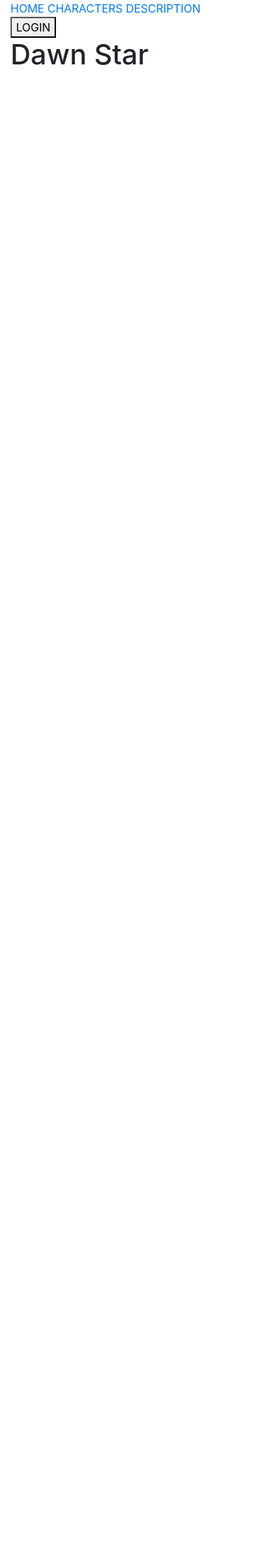
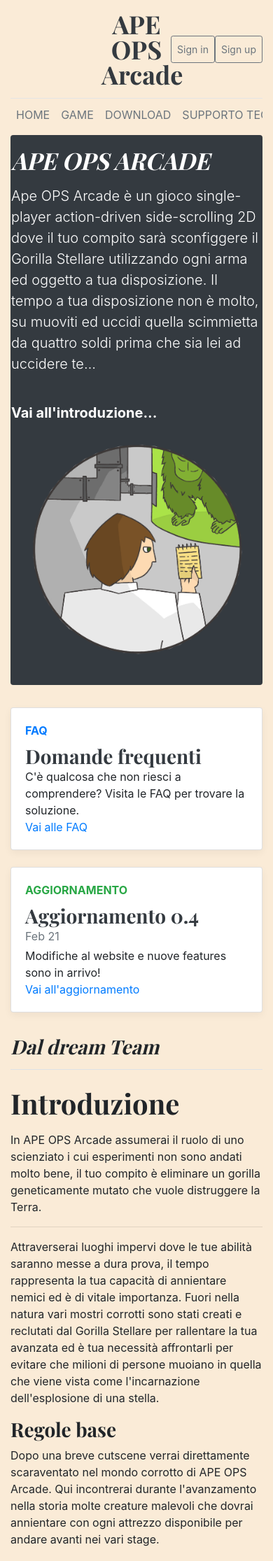
Before and after one commit to itisrivoira/ApeOPSArcade, a PHP site: page / in a window 390 px wide. Shown: the top 2231 px of the page at 70% size. Before the commit the page ends 93 px from the top, so only its background shows below. Run offline with PHP 8.4, Linux system fonts and the light colour scheme; some libraries are stand-ins or nearby versions.

Commit message:
Update Layout.css and index.html
Homepage finale con layout integrato.

```diff
--- a/website/css/layout.css
+++ b/website/css/layout.css
@@ -1,188 +1,187 @@
-@media only screen and (max-width: 2560px) {
-    * {
-        box-sizing: border-box;
+/*
+    Header e definizioni caratteristiche navbar
+*/
+
+body {
+    background-color: antiquewhite;
 }
-    body {
-        background-color: grey;
-        background-size: cover;
-        background-repeat: repeat;
+
+.main-header {
+    line-height: 1;
+    border-bottom: 1px solid #e5e5e5;
 }
-    #pp {
-        padding-top: 20px;
-        padding-bottom: 20px;
-        background-color: rgba(19, 18, 18, 0.575);
-        position: absolute;
+
+.main-header-logo {
+    font-family: "Playfair Display", Georgia, "Times New Roman", serif;
+    font-size: 2.25rem;
 }
-    #home {
-        color: whitesmoke;
-        padding-inline: 15px;
-        opacity: 100%;
+
+.main-header-logo:hover {
     text-decoration: none;
 }
-    #chrs {
-        color: whitesmoke;
-        padding-right: 15px;
-        opacity: 100%;
-        text-decoration: none;
+
+h1,
+h2,
+h3,
+h4,
+h5,
+h6 {
+    font-family: "Playfair Display", Georgia, "Times New Roman", serif;
 }
-    #ds {
-        color: whitesmoke;
-        opacity: 100%;
-        text-decoration: none;
+
+.display-4 {
+    font-size: 2.1rem;
 }
-    #in1 {
-        display: inline;
-        margin-left: 82%;
-        box-sizing: border-box;
-        padding: 20px;
-        background-color: whitesmoke;
-    }
-    #loginBTN {
-        font-weight: bold;
-    }
-    .fade-in {
-        animation: fadeIn ease 5s;
-        -webkit-animation: fadeIn ease 5s;
-        -moz-animation: fadeIn ease 5s;
-        -o-animation: fadeIn ease 5s;
-        -ms-animation: fadeIn ease 5s;
-    }
-    @keyframes fadeIn {
-        0% {
-            opacity: 0;
-        }
-        100% {
-            opacity: 1;
-        }
-    }
-    @-moz-keyframes fadeIn {
-        0% {
-            opacity: 0;
-        }
-        100% {
-            opacity: 1;
-        }
-    }
-    @-webkit-keyframes fadeIn {
-        0% {
-            opacity: 0;
-        }
-        100% {
-            opacity: 1;
-        }
-    }
-    @-o-keyframes fadeIn {
-        0% {
-            opacity: 0;
-        }
-        100% {
-            opacity: 1;
-        }
-    }
-    @-ms-keyframes fadeIn {
-        0% {
-            opacity: 0;
-        }
-        100% {
-            opacity: 1;
-        }
-    }
-    #titleGm {
-        font-size: 150px;
-        color: rgb(251, 226, 144);
-        position: relative;
-        -webkit-text-stroke-width: 2px;
-        -webkit-text-stroke-color: rgb(74, 159, 199);
-    }
-    .button {
-        border: none;
-        padding-inline: 25px;
-        text-align: center;
+
+@media (min-width: 768px) {
+    .display-4 {
+        font-size: 2.5rem;
     }
 }
 
-@media only screen and (max-width: 1920px) {
-    * {
-        box-sizing: border-box;
-    }
-    body {
-        background-color: rgb(196, 16, 16);
-        background-size: cover;
-        background-repeat: repeat;
-    }
-    #main_container {
-        padding-top: 20px;
-        padding-bottom: 20px;
-        position: relative;
-        background-color: grey;
-    }
-    #in1 {
-        display: inline;
-        margin-left: 75%;
-        box-sizing: border-box;
-        padding: 20px;
-        background-color: whitesmoke;
-    }
-    #loginBTN {
-        font-weight: bold;
-    }
-    .fade-in {
-        animation: fadeIn ease 5s;
-        -webkit-animation: fadeIn ease 5s;
-        -moz-animation: fadeIn ease 5s;
-        -o-animation: fadeIn ease 5s;
-        -ms-animation: fadeIn ease 5s;
-    }
-    @keyframes fadeIn {
-        0% {
-            opacity: 0;
-        }
-        100% {
-            opacity: 1;
+@media (min-width: 1920px) {
+    .display-4 {
+        font-size: 2.7rem;
     }
 }
-    @-moz-keyframes fadeIn {
-        0% {
-            opacity: 0;
+
+.nav-scroller {
+    position: relative;
+    z-index: 2;
+    height: 2.75rem;
+    overflow-y: hidden;
 }
-        100% {
-            opacity: 1;
+
+.nav-scroller .nav {
+    display: -webkit-box;
+    display: -ms-flexbox;
+    display: flex;
+    -ms-flex-wrap: nowrap;
+    flex-wrap: nowrap;
+    padding-bottom: 1rem;
+    margin-top: -1px;
+    overflow-x: auto;
+    text-align: center;
+    white-space: nowrap;
+    -webkit-overflow-scrolling: touch;
+}
+
+.nav-scroller .nav-link {
+    padding-top: .75rem;
+    padding-bottom: .75rem;
+    font-size: .875rem;
+}
+
+
+/*
+    Settings per le due cards
+*/
+
+.card-img-right {
+    height: 100%;
+    border-radius: 0 3px 3px 0;
+}
+
+.flex-auto {
+    -ms-flex: 0 0 auto;
+    -webkit-box-flex: 0;
+    flex: 0 0 auto;
+}
+
+.h-250 {
+    height: 250px;
+}
+
+@media (min-width: 768px) {
+    .h-md-250 {
+        height: 250px;
     }
 }
-    @-webkit-keyframes fadeIn {
-        0% {
-            opacity: 0;
+
+
+/*@media (min-width: 1920px) {
+    .h-md-250 {
+        height: 300px;
     }
-        100% {
-            opacity: 1;
+}*/
+
+.border-top {
+    border-top: 1px solid #e5e5e5;
+}
+
+.border-bottom {
+    border-bottom: 1px solid #e5e5e5;
+}
+
+.box-shadow {
+    box-shadow: 0 .25rem .75rem rgba(0, 0, 0, .05);
+}
+
+
+/*
+    Parte post e contenuti nel main
+*/
+
+.container-title {
+    margin-bottom: 0;
+    font-size: 2rem;
+    font-weight: 400;
+}
+
+.container-description {
+    font-size: 1.1rem;
+    color: #999;
+}
+
+@media (min-width: 40em) {
+    .container-title {
+        font-size: 3.5rem;
     }
 }
-    @-o-keyframes fadeIn {
-        0% {
-            opacity: 0;
+
+
+/* Paginazione |non utilizzata| */
+
+.container-pagination {
+    margin-bottom: 4rem;
 }
-        100% {
-            opacity: 1;
+
+.container-pagination>.btn {
+    border-radius: 2rem;
 }
+
+
+/*
+    contenuti nel container
+*/
+
+.container-post {
+    margin-bottom: 4rem;
 }
-    @-ms-keyframes fadeIn {
-        0% {
-            opacity: 0;
+
+.container-post-title {
+    margin-bottom: .25rem;
+    font-size: 2.5rem;
 }
-        100% {
-            opacity: 1;
+
+.container-post-meta {
+    margin-bottom: 1.25rem;
+    color: #999;
 }
+
+
+/*
+    Footer
+*/
+
+.bottom-footer {
+    padding: 2.5rem 0;
+    color: #999;
+    text-align: center;
+    background-color: rgba(45, 45, 66, 0.986);
+    border-top: .05rem solid #e5e5e5;
 }
-    #titleGm {
-        font-size: 110px;
-        color: rgb(251, 226, 144);
-        position: relative;
-        -webkit-text-stroke-width: 2px;
-        -webkit-text-stroke-color: rgb(74, 159, 199);
+
+.bottom-footer p:last-child {
+    margin-bottom: 0;
 }
-    .button {
-        border: none;
-        padding-inline: 25px;
-        text-align: center;
-    }
-}
--- a/website/index.html
+++ b/website/index.html
@@ -1,65 +1,231 @@
-<!DOCTYPE html>
+<!doctype html>
 <html lang="en">
 
 <head>
+    <meta charset="utf-8">
+    <meta name="viewport" content="width=device-width, initial-scale=1, shrink-to-fit=no">
+    <meta name="description" content="Homepage del progetto APE OPS ARCADE">
+    <meta name="author" content="Cherchi Riccardo & Miretti Lorenzo">
+    <!--<link rel="icon" href="favicon.ico">  Non abbiamo ancora una icona |uso futuro|-->
 
-    <meta charset="UTF-8">
-    <meta name="viewport" content="width=device-width, initial-scale=1.0">
-    <title>Prototipo progetto GPOI</title>
-    <link rel="stylesheet" type="text/css" href="css\prototipo.css">
+    <title>APE OPS Arcade</title>
+
+    <!-- Bootstrap CSS -->
     <link rel="stylesheet" href="https://maxcdn.bootstrapcdn.com/bootstrap/4.0.0/css/bootstrap.min.css" integrity="sha384-Gn5384xqQ1aoWXA+058RXPxPg6fy4IWvTNh0E263XmFcJlSAwiGgFAW/dAiS6JXm" crossorigin="anonymous">
 
-    <script src="https://ajax.googleapis.com/ajax/libs/jquery/3.5.1/jquery.min.js"></script>
-    <script src="https://cdnjs.cloudflare.com/ajax/libs/popper.js/1.16.0/umd/popper.min.js"></script>
-    <script src="https://maxcdn.bootstrapcdn.com/bootstrap/4.5.2/js/bootstrap.min.js"></script>
-    <script src="https://code.jquery.com/jquery-3.2.1.slim.min.js" integrity="sha384-KJ3o2DKtIkvYIK3UENzmM7KCkRr/rE9/Qpg6aAZGJwFDMVNA/GpGFF93hXpG5KkN" crossorigin="anonymous"></script>
-    <script src="https://cdnjs.cloudflare.com/ajax/libs/popper.js/1.12.9/umd/popper.min.js" integrity="sha384-ApNbgh9B+Y1QKtv3Rn7W3mgPxhU9K/ScQsAP7hUibX39j7fakFPskvXusvfa0b4Q" crossorigin="anonymous"></script>
-    <script src="https://maxcdn.bootstrapcdn.com/bootstrap/4.0.0/js/bootstrap.min.js" integrity="sha384-JZR6Spejh4U02d8jOt6vLEHfe/JQGiRRSQQxSfFWpi1MquVdAyjUar5+76PVCmYl" crossorigin="anonymous"></script>
-
+    <!-- Template custom -->
+    <link href="https://fonts.googleapis.com/css?family=Playfair+Display:700,900" rel="stylesheet">
+    <link href="css/layout.css" rel="stylesheet">
 </head>
 
 <body>
 
-    <div class="container-fluid" id="pp">
-        <!--
-        <button class="button" data-toggle="dropdown">Home</button>
-        <div id="ptt" class="dropdown-menu">
-            <a class="dropdown-item" href="#">Link 1</a>
-            <a class="dropdown-item" href="#">Link 2</a>
-            <a class="dropdown-item" href="#">Link 3</a>
+    <div class="container">
+        <header class="main-header py-3">
+            <div class="row flex-nowrap justify-content-between align-items-center">
+                <div class="col-4 pt-1">
+                    <p></p>
+                    <!--Colonna per riempire spazio vuoto-->
+                </div>
+                <div class="col-4 text-center">
+                    <a class="main-header-logo text-dark" href="#">APE OPS Arcade</a>
+                </div>
+                <div class="col-4 d-flex justify-content-end align-items-center">
+                    <a class="btn btn-sm btn-outline-secondary py-2" href="#">Sign in</a>
+                    <a class="btn btn-sm btn-outline-secondary py-2" href="#">Sign up</a>
+                </div>
+            </div>
+        </header>
+
+        <div class="nav-scroller py-1 mb-2">
+            <nav class="nav d-flex justify-content-between">
+                <a class="p-2 text-muted" href="#">HOME</a>
+                <a class="p-2 text-muted" href="#">GAME</a>
+                <a class="p-2 text-muted" href="#">DOWNLOAD</a>
+                <a class="p-2 text-muted" href="#">SUPPORTO TECNICO</a>
+                <a class="p-2 text-muted" href="#">FAQ</a>
+                <a class="p-2 text-muted" href="#">CONTATTI</a>
+            </nav>
         </div>
 
-        <button class="button" data-toggle="dropdown">Description</button>
-        <div id="ptt2" class="dropdown-menu">
-            <a class="dropdown-item" href="#">Link 1</a>
-            <a class="dropdown-item" href="#">Link 2</a>
-            <a class="dropdown-item" href="#">Link 3</a>
-        </div>
-
-        <button class="button" data-toggle="dropdown">Characters</button>
-        <div id="ptt3" class="dropdown-menu">
-            <a class="dropdown-item" href="#">Link 1</a>
-            <a class="dropdown-item" href="#">Link 2</a>
-            <a class="dropdown-item" href="#">Link 3</a>
-        </div>
-        -->
-
-        <div class="header__navwrap" id="out">
-            <a id="home" href="" class="header__navitem">HOME</a>
-            <a id="chrs" href="" class="header__navitem">CHARACTERS</a>
-            <a id="ds" class="header__navitem" href="http://www.google.com">DESCRIPTION</a>
-
-            <div id="in1">
-                <button class="button" id="loginBTN">LOGIN</button>
+        <div class="jumbotron p-3 p-md-5 text-white rounded bg-dark">
+            <div class="row">
+                <div class="col-md-6 px-0">
+                    <h1 class="display-4 font-italic">APE OPS ARCADE</h1>
+                    <p class="lead my-3">Ape OPS Arcade è un gioco single-player action-driven side-scrolling 2D dove il tuo compito sarà sconfiggere il Gorilla Stellare utilizzando ogni arma ed oggetto a tua disposizione. Il tempo a tua disposizione non è molto, su muoviti
+                        ed uccidi quella scimmietta da quattro soldi prima che sia lei ad uccidere te…</p>
+                    <br>
+                    <p class="lead mb-0"><a href="#introduzione" class="text-white font-weight-bold">Vai all'introduzione...</a></p>
+                </div>
+                <div class="col-md-6 px-0">
+                    <img src="../website/img/ape_logo.png" class="img-fluid" alt="Responsive image">
+                </div>
             </div>
         </div>
 
-        <div>
-            <h1 class="fade-in" id="titleGm">Dawn Star</h1>
+        <!-- Inizio cards -->
+        <div class="row mb-2">
+            <div class="col-md-6">
+                <div class="card flex-md-row mb-4 box-shadow h-md-250">
+                    <div class="card-body d-flex flex-column align-items-start">
+                        <strong class="d-inline-block mb-2 text-primary">FAQ</strong>
+                        <h3 class="mb-0">
+                            <a class="text-dark" href="#">Domande frequenti</a>
+                        </h3>
+                        <p class="card-text mb-auto">C'è qualcosa che non riesci a comprendere? Visita le FAQ per trovare la soluzione.</p>
+                        <a href="#">Vai alle FAQ</a>
+                    </div>
+                    <img class="trumbnail-example card-img-right flex-auto d-none d-md-block" data-src="holder.js/200x250?theme=thumb" alt="Card image cap">
+                </div>
+            </div>
+            <div class="col-md-6">
+                <div class="card flex-md-row mb-4 box-shadow h-md-250">
+                    <div class="card-body d-flex flex-column align-items-start">
+                        <strong class="d-inline-block mb-2 text-success">AGGIORNAMENTO</strong>
+                        <h3 class="mb-0">
+                            <a class="text-dark" href="#">Aggiornamento 0.4</a>
+                        </h3>
+                        <div class="mb-1 text-muted">Feb 21</div>
+                        <p class="card-text mb-auto">Modifiche al website e nuove features sono in arrivo!</p>
+                        <a href="#aggiornamento">Vai all'aggiornamento</a>
+                    </div>
+                    <img class="trumbnail-example card-img-right flex-auto d-none d-md-block" data-src="holder.js/200x250?theme=thumb" alt="Card image cap">
+                </div>
+            </div>
         </div>
-
+        <!-- Fine cards -->
     </div>
 
+    <!-- Inizio container main -->
+    <main role="main" class="container">
+        <!-- Inizio riga -->
+        <div class="row">
+            <!-- Inizio scheda post -->
+            <div class="col-md-8 container-main">
+                <h3 class="pb-3 mb-4 font-italic border-bottom" id="introduzione">
+                    Dal dream Team
+                </h3>
+
+                <!-- Inizio post -->
+                <div class="container-post">
+                    <h2 class="container-post-title">Introduzione</h2>
+                    <p> </p>
+
+                    <p>In APE OPS Arcade assumerai il ruolo di uno scienziato i cui esperimenti non sono andati molto bene, il tuo compito è eliminare un gorilla geneticamente mutato che vuole distruggere la Terra.</p>
+                    <hr>
+                    <p>Attraverserai luoghi impervi dove le tue abilità saranno messe a dura prova, il tempo rappresenta la tua capacità di annientare nemici ed è di vitale importanza. Fuori nella natura vari mostri corrotti sono stati creati e reclutati
+                        dal Gorilla Stellare per rallentare la tua avanzata ed è tua necessità affrontarli per evitare che milioni di persone muoiano in quella che viene vista come l'incarnazione dell'esplosione di una stella.</p>
+                    <h3>Regole base</h3>
+                    <p>Dopo una breve cutscene verrai direttamente scaraventato nel mondo corrotto di APE OPS Arcade. Qui incontrerai durante l'avanzamento nella storia molte creature malevoli che dovrai annientare con ogni attrezzo disponibile per andare
+                        avanti nei vari stage.</p>
+                    <p></p>
+                    <p>Quando metti a segno un colpo questo ha una media probabilità di diventare critico infliggendo danni doppi al mostro interessato. Ogni creatura sconfitta rilascerà dei punti EXP ed una valuta chiamata "Kharal" che potrà essere utilizzata
+                        per acquistare oggetti di supporto venduti da mercanti. Alla fine di ogni stage per avanzare a quello successivo verrai a confronto con un "brigadiere" che ti affronterà in battaglia per fermarti.</p>
+                    <p>Ritirarsi dalla battaglia non è contemplato</p>
+
+                    <h3>Comandi di gioco</h3>
+                    <p>I comandi sono una parte essenziale del gioco, per questo conviene cambiarli per adeguarli alle proprie preferenze ma di default sono stati pensati per offrire un controllo semplice al giocatore, anche se questo si trova alle prime
+                        armi con un Arcade</p>
+                    <p>Comandi di default (Cambiabili dalle impostazioni all'interno del gioco). PC Only</p>
+                    <ul>
+                        <li>“Z” → Attacco base</li>
+                        <li>“X” → Attacco pesante</li>
+                        <li>“C” → Uso consumabili</li>
+                        <li>“BARRA SPAZIATRICE” → Salto</li>
+                        <li>“ESC” → Aprire menu di pause</li>
+                        <li>“Q” → Attacco Ultimate™</li>
+                        <li>“ALT+F4” → Ragequit dopo morte</li>
+                    </ul>
+                    <p>Nella versione mobile a posto dei tasti vi sono pulsanti facilmente cliccabili con icone intuitive o scritte per guidarti nel districato mondo dei comandi.
+                    </p>
+                </div>
+                <!-- Fine post -->
+
+                <hr>
+                <hr id="aggiornamento">
+                <!-- Inizio post -->
+                <div class="container-post">
+                    <h2 class="container-post-title">Aggiornamento 0.4</h2>
+                    <p class="container-post-meta">20 Febbraio 2021</p>
+
+                    <p>-- PROVA --</p>
+                    <p>Un anno fa, il 20 febbraio 2020, l'Italia conosce il suo primo caso accertato di Covid-19. Quando ancora si pensava che il virus fosse troppo lontano per raggiungerci, a Codogno, paese nella Bassa Lodigiana, una dottoressa decide di
+                        non seguire i protocolli e scopre così l'esistenza del Paziente 1, il 38enne Mattia Maestri. Il giorno dopo si registra il primo morto da coronavirus.</p>
+                    <p>-- FINE PROVA --</p>
+                    <ul>
+                        <li>Creazione pagine da affiancare alla homepage.</li>
+                        <li>Gestione endpoints con Express(Node JS).</li>
+                        <li>Creazione login page e registration page.</li>
+                    </ul>
+                    <p>Il dream Team è sempre impegnato a migliorare l'esperienza dell'utente, ogni aggiornamento porterà nuove features e correzioni.</p>
+                    <p>--qualcosa in latino per riempire--</p>
+                    <p>Donec ullamcorper nulla non metus auctor fringilla. Nulla vitae elit libero, a pharetra augue.</p>
+                </div>
+                <!-- Fine post -->
+            </div>
+            <!-- Fine scheda post -->
+
+            <!-- Inizio sidebar -->
+            <aside class="col-md-4 container-sidebar">
+                <div class="p-3 mb-3 bg-light rounded">
+                    <h4 class="font-italic">Il progetto</h4>
+                    <p class="mb-0">Il progetto è nato a seguito della richiesta di una storia che fosse diversa dalle altre, una storia che doveva colpire dritto il cuore del giocatore. La storia doveva poi essere rappresentata sotto forma di gioco interattivo adatto
+                        a tutte le età e che avesse come premessa una natura semplice e divertente. Da questa storia nasce <em><b>APE OPS Arcade</b></em></p>
+                </div>
+
+                <div class="p-3">
+                    <h4 class="font-italic">Altrove</h4>
+                    <ol class="list-unstyled">
+                        <li><a href="https://github.com/itisrivoira/ApeOPSArcade">GitHub</a></li>
+                        <li><a href="https://geti2p.net">I2P</a></li>
+                        <li><a href="#">Facebook(?)</a></li>
+                    </ol>
+                </div>
+            </aside>
+            <!-- Fine sidebar -->
+
+        </div>
+        <!-- Fine riga -->
+
+    </main>
+    <!-- Fine container -->
+
+    <footer class="bottom-footer">
+        <p>Creato e modificato da <a href="https://github.com/Cherchuzo">Cherchuzo</a> e <a href="https://github.com/lollomire">lollomire</a>.</p>
+        <p>
+            <a href="">Torna all'inizio</a>
+        </p>
+    </footer>
+
+    <!-- Bootstrap JavaScript -->
+    <!-- Lo ho messo in fondo in modo che il resto della pagina carichi più velocemente -->
+    <script src="https://code.jquery.com/jquery-3.2.1.slim.min.js" integrity="sha384-KJ3o2DKtIkvYIK3UENzmM7KCkRr/rE9/Qpg6aAZGJwFDMVNA/GpGFF93hXpG5KkN" crossorigin="anonymous"></script>
+    <script>
+        window.jQuery || document.write('<script src="https://ajax.googleapis.com/ajax/libs/jquery/3.5.1/jquery.min.js"><\/script>')
+    </script>
+    <script src="https://cdnjs.cloudflare.com/ajax/libs/popper.js/1.16.0/umd/popper.min.js"></script>
+    <script src="https://maxcdn.bootstrapcdn.com/bootstrap/4.5.2/js/bootstrap.min.js"></script>
+    <script src="https://cdnjs.cloudflare.com/ajax/libs/holder/2.9.7/holder.min.js"></script>
+    <script>
+        //Aggiunta Holder via mancanza immagini da piazzare
+        Holder.addTheme('thumb', {
+            bg: '#55595c',
+            fg: '#eceeef',
+            text: 'Thumbnail'
+        });
+
+        /*var trumbImages = document.getElementsByClassName("trumbnail-example");
+
+        while (true) {
+            if (screen.width >= 1920) {
+                trumbImages[0].setAttribute("data-src", "holder.js/200x300?theme=thumb");
+                trumbImages[1].setAttribute("data-src", "holder.js/200x300?theme=thumb");
+            } else {
+                trumbImages[0].setAttribute("data-src", "holder.js/200x250?theme=thumb");
+                trumbImages[1].setAttribute("data-src", "holder.js/200x250?theme=thumb");
+            }
+        }*/
+    </script>
 </body>
 
 </html>
```
Lines whose indentation alone changed are shown as unchanged.
